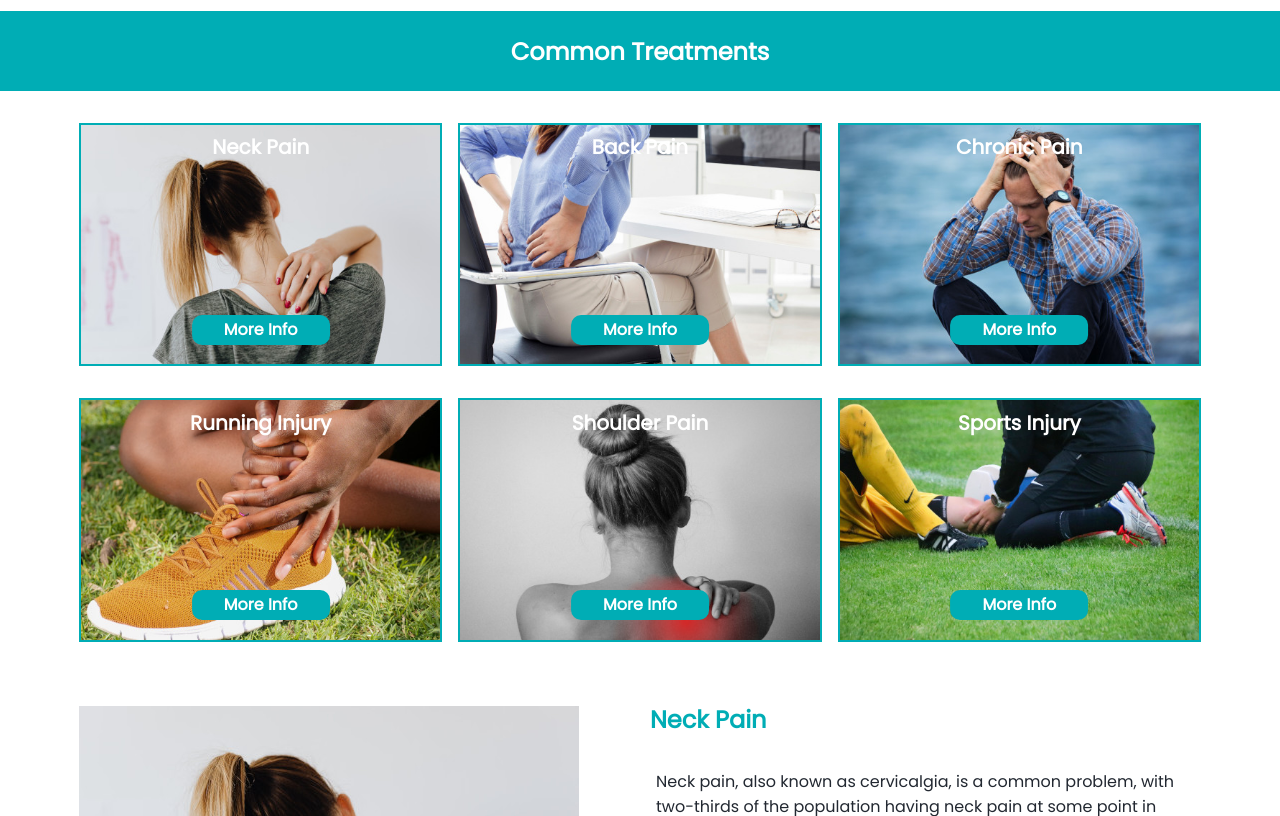
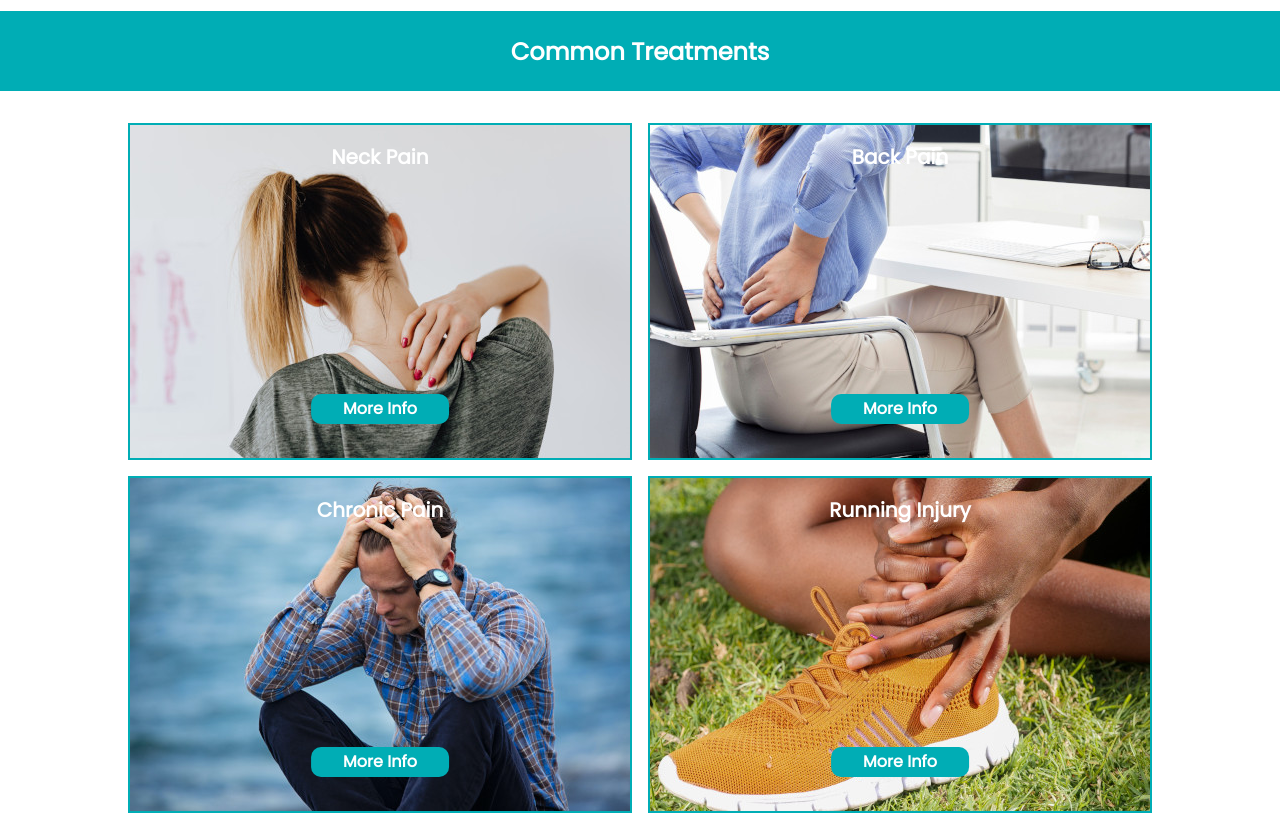
Before and after one commit to GaryS007/Portfolio-1-Gary, a plain HTML site: page treatments.html in a window 1280 px wide. Shown: the part 900-1716 px from the top of the page. Drawn offline with Linux system fonts and the light colour scheme.

Commit message:
Reverting Changes

```diff
--- a/assets/css/style.css
+++ b/assets/css/style.css
@@ -204,10 +204,13 @@ nav a {
 .treatment-flex-container {
     display: flex;
     flex-direction: row;
-    text-align: center;
+    flex-basis: 33.33%;
+    flex-wrap: wrap;
+    margin-top: 2rem;
     justify-content: center;
-    margin-top: 2rem;
-    gap: 1rem;
+    gap: 1em;
+    width: 100%;
+
 }
 
 .treatment-flex-container > div {
@@ -215,7 +218,6 @@ nav a {
     position: relative;
     line-height: 0;
     text-align: center;
-    width: 100%;
 }
 
 .treatment-flex-container h2 {
@@ -456,6 +458,10 @@ footer a {
         text-align: center;
     }
 
+    .treatment-flex-container {
+        flex-direction: column;
+    }
+
     .treatment-container {
         margin-left: 0;
         margin-right: 0;
@@ -520,6 +526,10 @@ footer a {
         margin-bottom: 40px;
     }
 
+    .treatment-flex-container {
+        flex-direction: column;
+    }
+
     .treatment-flex-container a {
         width: 70%;
     }
@@ -547,6 +557,10 @@ footer a {
     margin-right: 0;
 }
 
+.treatment-flex-container {
+    flex-direction: column;
+}
+
 .treatment-flex-container a {
     width: 100%;
 }
--- a/treatments.html
+++ b/treatments.html
@@ -88,34 +88,32 @@
         <div class="treatment-container">
             <!-- Treatment Options Start -->
             <div class="treatment-flex-container">
-                <div>
+                <div class="flex-image">
                 <img src="assets/images/treatments/Neck PainV1.jpg" alt="Woman holding her neck">
                     <h2>Neck Pain</h2>
                     <a type="button" href="#neck">More Info</a>
                 </div>
-                <div>
+                <div class="flex-image">
                     <img src="assets/images/treatments/Back Pain2NEW.jpg" alt="Woman sitting at desk holding her back">
                     <h2>Back Pain</h2>
                     <a type="button" href="#back">More Info</a>
                 </div>
-                <div>
+                <div class="flex-image">
                     <img src="assets/images/treatments/Chronic PainNEW.jpg" alt="Man sitting down looking in pain">
                     <h2>Chronic Pain</h2>
                     <a type="button" href="#chronic">More Info</a>
                 </div>
-            </div>
-            <div class="treatment-flex-container">
-                <div>
+                <div class="flex-image">
                     <img src="assets/images/treatments/Running InjuryNEW.jpg" alt="Runner holding sore ankle">
                     <h2>Running Injury</h2>
                     <a type="button" href="#running">More Info</a>
                 </div>
-                <div>
+                <div class="flex-image">
                     <img src="assets/images/treatments/Shoulder ProblemsNEW.jpg" alt="Woman with obvious pain in shoulder">
                     <h2>Shoulder Pain</h2>
                     <a type="button" href="#shoulder">More Info</a>
                 </div>
-                <div>
+                <div class="flex-image">
                     <img src="assets/images/treatments/Sports-InjuryNEW.jpg" alt="Footballer lying down with injured knee">
                     <h2>Sports Injury</h2>
                     <a type="button" href="#sports">More Info</a>
```
